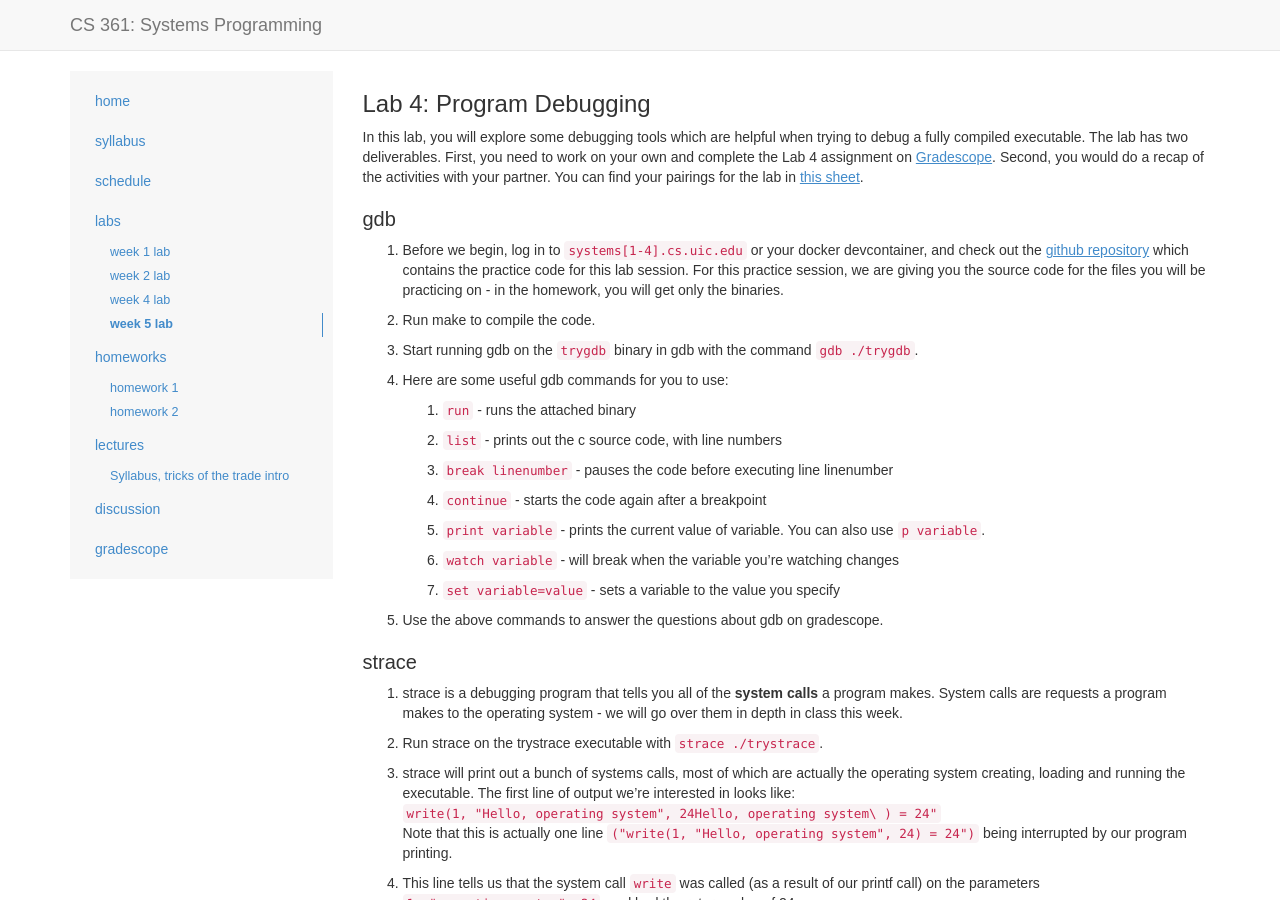
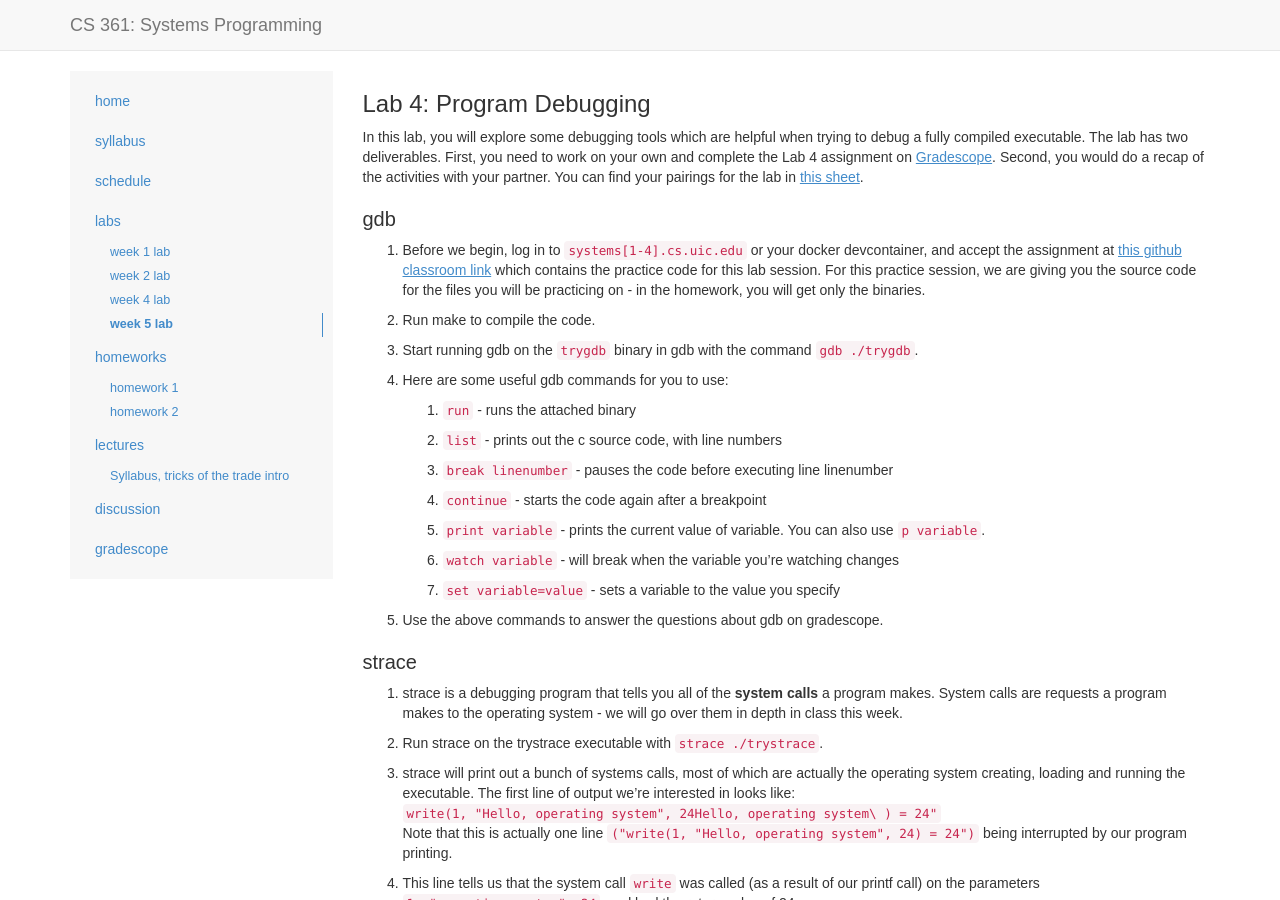
Before and after one commit to csatuic/cs361-website-old, a Jekyll site: the page built from _labs/lab4.md, in a window 1280 px wide and 900 px high. Built offline with Jekyll 4.4.1, drawn with Linux system fonts in a browser that asks for light colours; some web fonts are replaced.

Commit message:
change github repo link to github classroom link with .devcontainer

```diff
--- a/_labs/lab4.md
+++ b/_labs/lab4.md
@@ -5,7 +5,7 @@ layout: default
 due: Monday, September 21st 5pm Chicago time
 date: 2020-09-21T17:00:00
 # notes get passed through markdownify
-github_link: https://github.com/uicsystems/LabSession2-PracticeCode
+github_link: https://classroom.github.com/a/p0Ti_oZO
 # skeleton_repo: csatuic/cs361-lab2-skeleton
 pairings: https://docs.google.com/spreadsheets/d/1WiKQJ4jW1JqdZipR1zNV-zuUlgqg6FU38Kj6VgjLryk/
 ---
@@ -16,7 +16,7 @@ The lab has two deliverables. First, you need to work on your own and complete t
 
 ## gdb
 
-1.  Before we begin, log in to `systems[1-4].cs.uic.edu` or your docker devcontainer, and check out the [github repository]({{page.github_link}}) which contains the practice code for this lab session. For this practice session, we are giving you the source code for the files you will be practicing on - in the homework, you will get only the binaries.
+1.  Before we begin, log in to `systems[1-4].cs.uic.edu` or your docker devcontainer, and accept the assignment at [this github classroom link]({{page.github_link}}) which contains the practice code for this lab session. For this practice session, we are giving you the source code for the files you will be practicing on - in the homework, you will get only the binaries.
 
 2.  Run make to compile the code.
 
```
